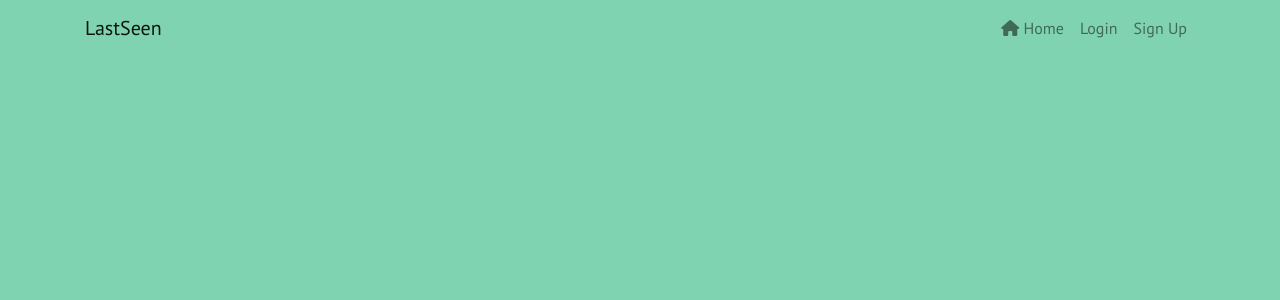
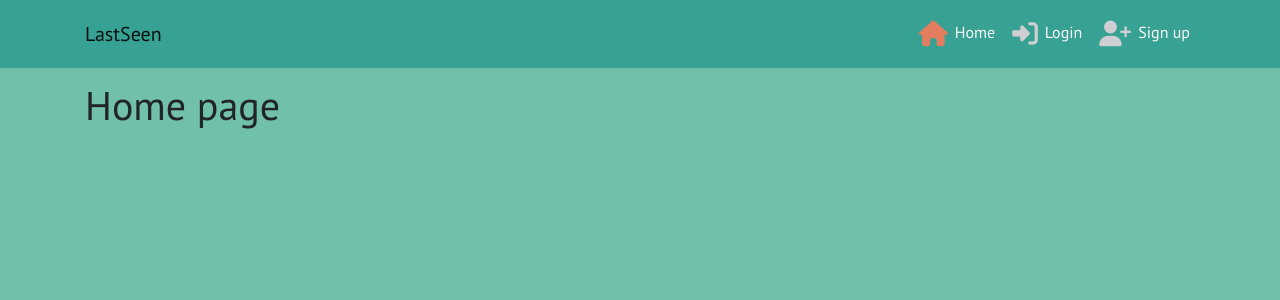
Before and after one commit to BZemba87/lastseen, a React (Create React App) app: page / in a window 1280 px wide. Shown: the top 300 px of the page. Built offline with nearby package versions, Linux system fonts and the light colour scheme.

Commit message:
connect react app to api on Heroku

```diff
--- a/package.json
+++ b/package.json
@@ -16,7 +16,7 @@
     "react-bootstrap": "^1.6.6",
     "react-dom": "^17.0.2",
     "react-infinite-scroll-component": "^6.1.0",
-    "react-router-dom": "^5.3.4",
+    "react-router-dom": "^5.3.0",
     "react-scripts": "^4.0.3",
     "web-vitals": "^1.1.2"
   },
--- a/src/App.js
+++ b/src/App.js
@@ -1,10 +1,20 @@
 import styles from './App.module.css';
 import NavBar from "./components/NavBar";
+import Container from 'react-bootstrap/Container';
+import { Route, Switch } from "react-router-dom";
 
 function App() {
   return (
     <div className={styles.App}>
       <NavBar />
+      <Container className={styles.Main}>
+        <Switch>
+          <Route exact path="/" render={() => <h1>Home page</h1>} />
+          <Route exact path="/login" render={() => <h1> Login </h1>} />
+          <Route exact path="/signup" render={() => <h1> Sign up </h1>} />
+          <Route render={() => <p>Page not found!</p>} />
+        </Switch>
+      </Container>
     </div>
   );
 }
--- a/src/App.module.css
+++ b/src/App.module.css
@@ -1,5 +1,33 @@
 .App {
     font-family: 'PT Sans', sans-serif;
-    background-color: #80d3b1;
+    background-color: #70c0ab;
     min-height: 100vh;
 }
+.Main {
+    padding-top: 81px;
+}
+* {
+    box-sizing: border-box;
+}
+a {
+    color: #fafafa;
+    transition: color ease-in-out 0.3s;
+}
+a:hover {
+    text-decoration: none;
+}
+a:hover i {
+    color: #E8A87C;
+    transition: color ease-in-out 0.3s;
+}
+i {
+    color: #cfced3;
+    font-size: 1.6rem;
+    padding: 7px;
+    vertical-align: middle;
+}
+i:hover {
+    cursor: pointer;
+    transition: color ease-in-out 0.3s;
+    color: #E8A87C;
+}
--- a/src/components/NavBar.js
+++ b/src/components/NavBar.js
@@ -1,19 +1,42 @@
 import React from "react";
 import { Navbar, Container, Nav } from "react-bootstrap";
+import styles from "../styles/NavBar.module.css";
+import { NavLink } from "react-router-dom";
 
 const NavBar = () => {
-  return(
-    <Navbar expand="md" fixed="top">
+  return (
+    <Navbar className={styles.NavBar} expand="md" fixed="top">
       <Container>
-        <Navbar.Brand>LastSeen</Navbar.Brand>
+        <NavLink to="/">
+          <Navbar.Brand>
+            LastSeen
+          </Navbar.Brand>
+        </NavLink>
         <Navbar.Toggle aria-controls="basic-navbar-nav" />
         <Navbar.Collapse id="basic-navbar-nav">
           <Nav className="ml-auto text-left">
-            <Nav.Link>
-              <i className="fas fa-home"></i> Home
-            </Nav.Link>
-            <Nav.Link>Login</Nav.Link>
-            <Nav.Link>Sign Up</Nav.Link>
+            <NavLink
+              exact
+              className={styles.NavLink}
+              activeClassName={styles.Active}
+              to="/"
+            >
+              <i className="fas fa-home"></i>Home
+            </NavLink>
+            <NavLink
+              className={styles.NavLink}
+              activeClassName={styles.Active}
+              to="/signin"
+            >
+              <i className="fas fa-sign-in-alt"></i>Login
+            </NavLink>
+            <NavLink
+              to="/login"
+              className={styles.NavLink}
+              activeClassName={styles.Active}
+            >
+              <i className="fas fa-user-plus"></i>Sign up
+            </NavLink>
           </Nav>
         </Navbar.Collapse>
       </Container>
--- a/src/index.js
+++ b/src/index.js
@@ -1,12 +1,15 @@
-import React from 'react';
-import ReactDOM from 'react-dom';
-import './index.css';
-import App from './App';
-import reportWebVitals from './reportWebVitals';
+import React from "react";
+import ReactDOM from "react-dom";
+import "./index.css";
+import App from "./App";
+import reportWebVitals from "./reportWebVitals";
+import { BrowserRouter as Router } from "react-router-dom";
 
 ReactDOM.render(
   <React.StrictMode>
-    <App />
+     <Router>
+        <App />
+    </Router>
   </React.StrictMode>,
   document.getElementById('root')
 );
--- a/src/styles/NavBar.module.css
+++ b/src/styles/NavBar.module.css
@@ -0,0 +1,12 @@
+.NavBar {
+    background-color: #37a193;
+    border: 1px solid #37a193;
+}
+
+.NavLink {
+    padding: 5px;
+}
+
+.Active i {
+    color: #e27d60;
+}
```
Also changed, not shown: 1 other file (tests, documents, lock files or other folders).
